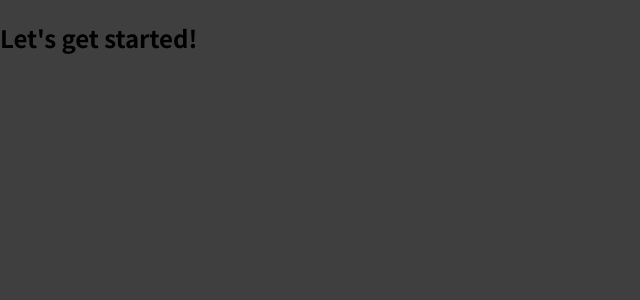
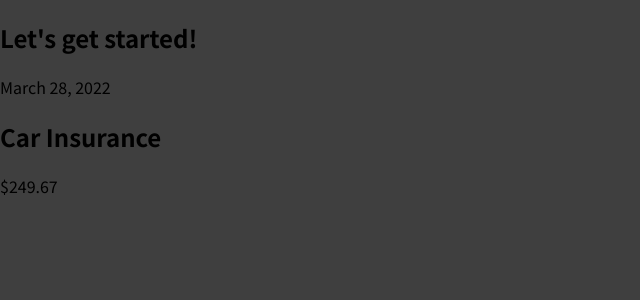
Before and after one commit to ryancabanas/LearnReact, a JavaScript app: page / in a window 1280 px wide. Shown: the top 300 px of the page, without its empty margins (0-640 px from the left). Built offline with nearby package versions, Linux system fonts and the light colour scheme.

Commit message:
Lessons 29 - 34

```diff
--- a/src/App.js
+++ b/src/App.js
@@ -1,7 +1,10 @@
+import ExpenseItem from "./components/ExpenseItem";
+
 function App() {
   return (
     <div>
       <h2>Let's get started!</h2>
+      <ExpenseItem />
     </div>
   );
 }
--- /dev/null
+++ b/src/components/ExpenseItem.js
@@ -0,0 +1,12 @@
+function ExpenseItem() {
+  return (<div>
+    <div>March 28, 2022</div>
+    <div>
+      <h2>Car Insurance</h2>
+      <div>$249.67</div>
+    </div>
+  </div>
+  );
+}
+
+export default ExpenseItem;
```
Also changed, not shown: 1 other file (tests, documents, lock files or other folders).
